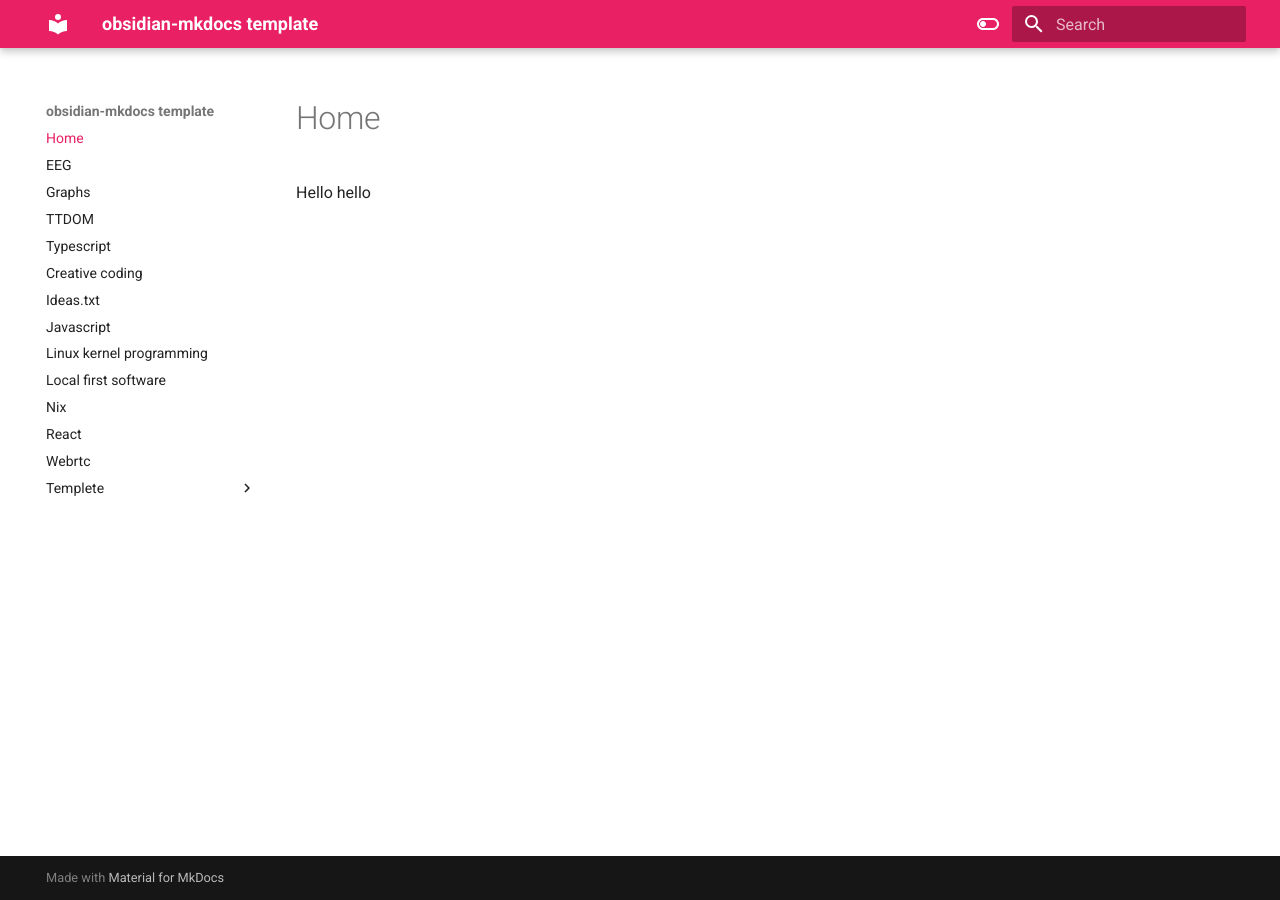
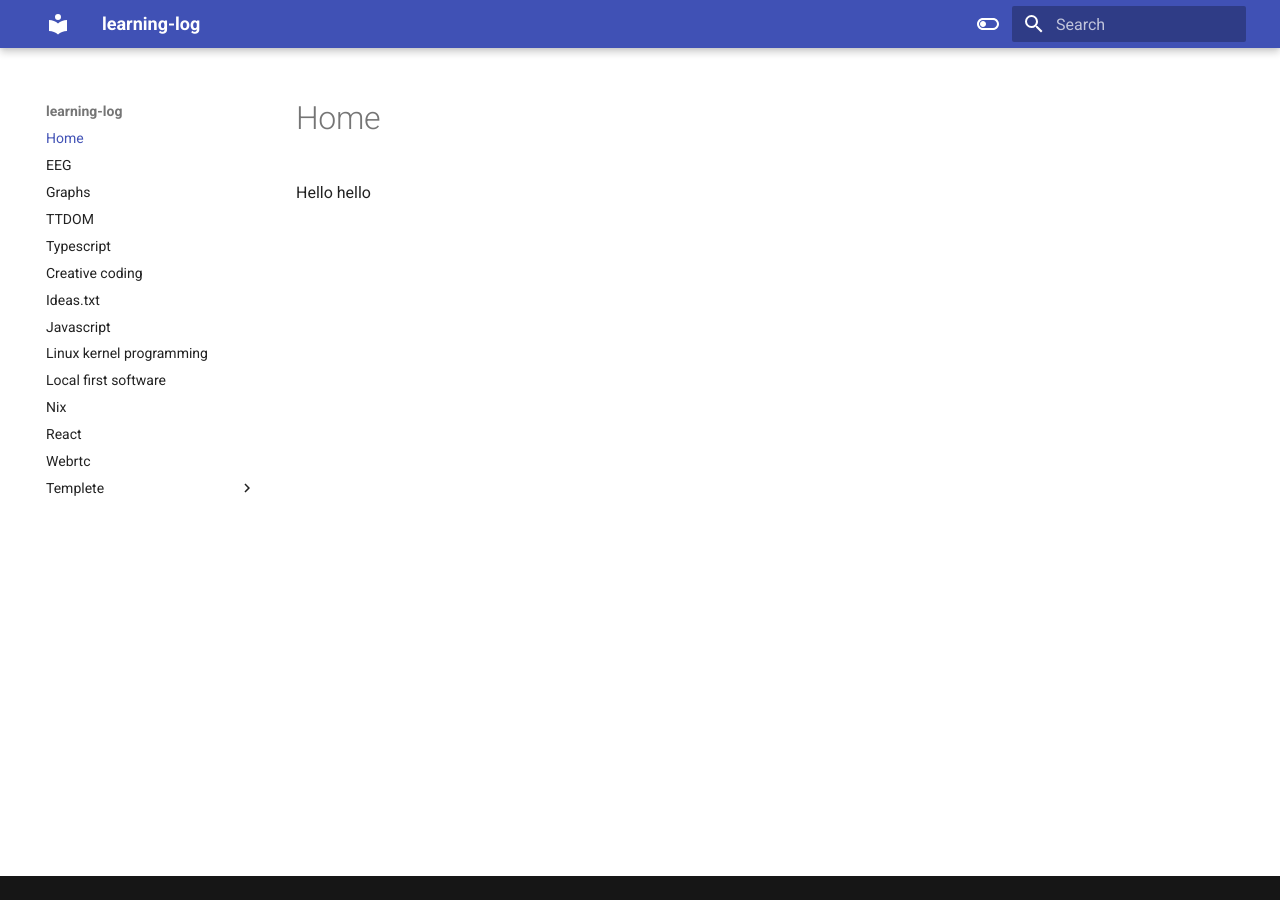
Before and after one commit to KMJ-007/learning-log, an MkDocs documentation site: the page built from docs/index.md, in a window 1280 px wide. Built offline with MkDocs 1.6.1 and Material for MkDocs 9.7.7, drawn with Linux system fonts in a browser that asks for light colours.

Commit message:
some changes

```diff
--- a/mkdocs.yml
+++ b/mkdocs.yml
@@ -1,4 +1,4 @@
-site_name: obsidian-mkdocs template
+site_name: learning-log
 
 theme:
     name: 'material'
@@ -7,7 +7,7 @@ theme:
     # Light mode
     - media: "(prefers-color-scheme: light)"
       scheme: default
-      primary: pink
+      primary: indigo
       accent: indigo
       toggle:
         icon: material/toggle-switch-off-outline
@@ -16,7 +16,7 @@ theme:
     # Dark mode
     - media: "(prefers-color-scheme: dark)"
       scheme: slate
-      primary: pink
+      primary: indigo
       accent: blue
       toggle:
         icon: material/toggle-switch
@@ -54,7 +54,9 @@ plugins:
 
 
 extra_javascript:
-  - javascripts/mathjax.js
   - https://polyfill.io/v3/polyfill.min.js?features=es6
   - https://cdn.jsdelivr.net/npm/mathjax@3/es5/tex-mml-chtml.js
   - https://unpkg.com/mermaid/dist/mermaid.min.js
+
+extra:
+  generator: false
```
